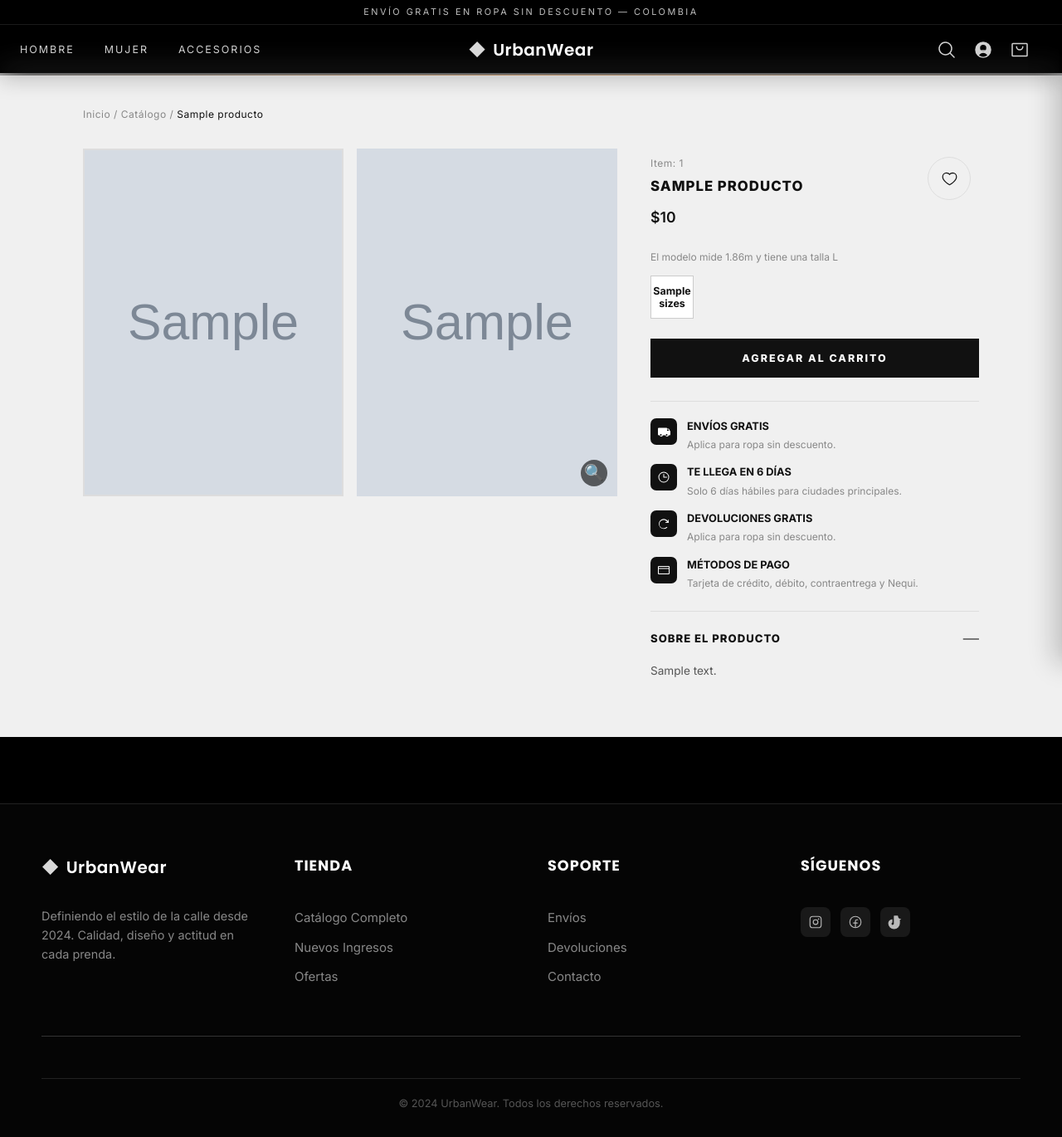
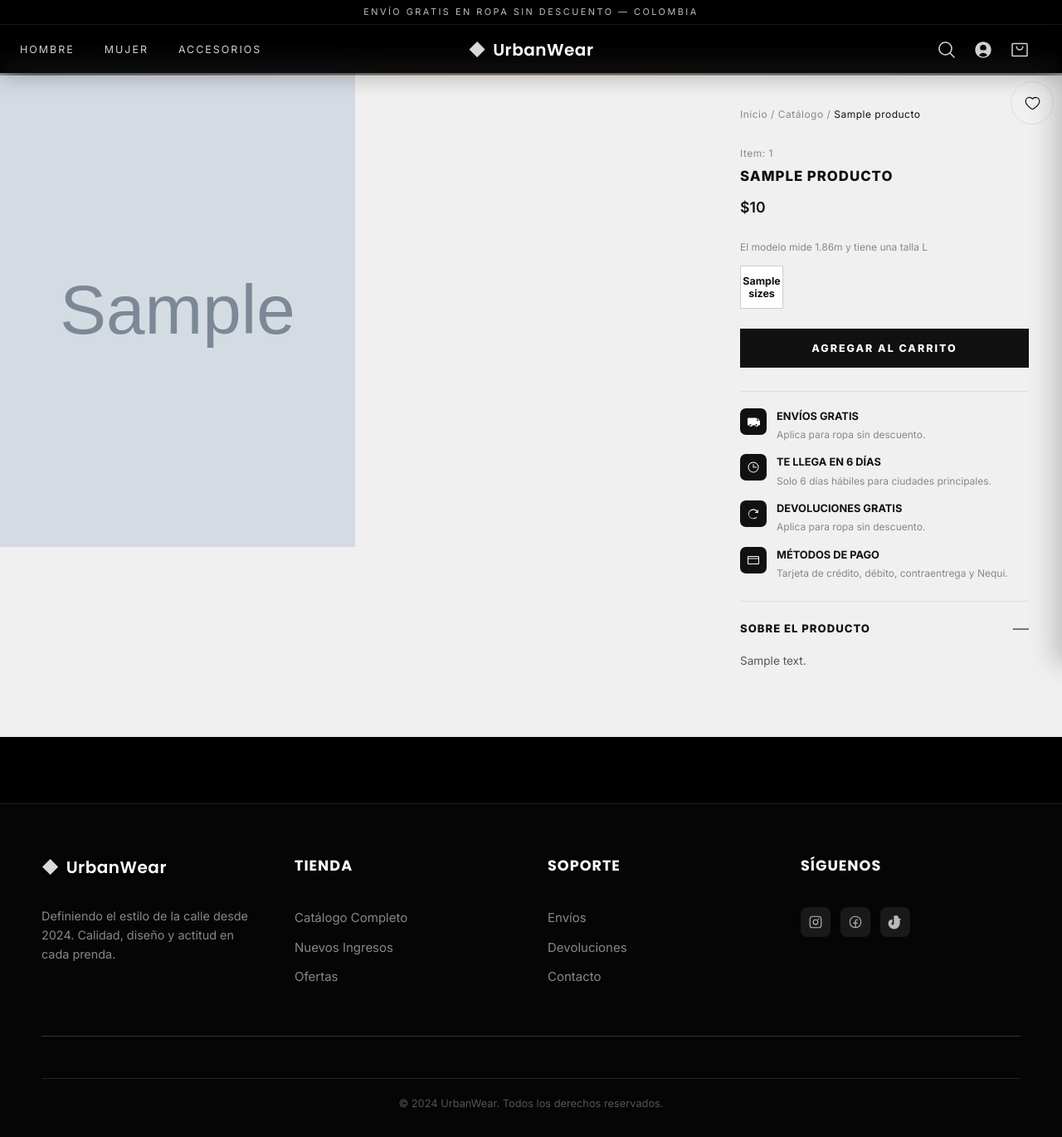
Before and after one commit to tussy-77/UrbanWear, a Flask app: template frontend/templates/public/producto.html in a window 1280 px wide. Shown: the whole page at 83% size. Run offline with Flask 3, Linux system fonts and the light colour scheme; the template is opened without the code that fills it: most values are stand-ins (such as "Sample title", 1, 10 or a date in 2020); grey boxes marked "Sample" are stand-in pictures.

Commit message:
style(productos): mejora visual apartado producto

```diff
--- a/frontend/templates/public/producto.html
+++ b/frontend/templates/public/producto.html
@@ -2,79 +2,44 @@
 {% block title %}UrbanWear — Producto{% endblock %}
 {% block content %}
 
-<div style="background:#f0f0f0; min-height:100vh; padding:40px 0;">
-    <div class="container" style="max-width:1100px;">
+<div style="background:#f0f0f0; min-height:100vh;">
+
+    <!-- Layout principal: imágenes a la izquierda, info a la derecha -->
+    <div style="display:grid; grid-template-columns:1fr 420px; gap:0; align-items:start; min-height:100vh;">
+
+        <!-- ══════════════ COLUMNA IZQUIERDA: GALERÍA ══════════════ -->
+        <div style="display:grid; grid-template-columns:1fr 1fr; gap:4px;">
+
+           {% if producto.images and producto.images|length > 0 %}
+            {% for img in producto.images %}
+            <div style="aspect-ratio:3/4; background:#e0e0e0; overflow:hidden; cursor:zoom-in;"
+            data-index="{{ loop.index0 }}"
+            onclick="abrirZoomModal(+this.dataset.index)">
+             <img src="{{ img.image_src }}"
+             style="width:100%; height:100%; object-fit:cover; display:block;"
+             loading="{{ 'eager' if loop.first else 'lazy' }}">
+        </div>
+            {% endfor %}
+
+                {% elif producto.image_src %}
+        <div style="aspect-ratio:3/4; background:#e0e0e0; overflow:hidden; grid-column:span 2; cursor:zoom-in;"
+         onclick="abrirZoomModal(0)">
+        <img src="{{ producto.image_src }}"
+             style="width:100%; height:100%; object-fit:cover; display:block;">
+        </div>
+        {% endif %}
+
+        </div>
+
+        <!-- ══════════════ COLUMNA DERECHA: INFO ══════════════ -->
+        <div style="position:sticky; top:0; height:100vh; overflow-y:auto; background:#f0f0f0; padding:40px 40px 40px 32px;">
 
             <!-- Breadcrumb -->
-        <p style="font-size:0.75rem; color:#888; margin-bottom:32px; letter-spacing:0.5px;">
+            <p style="font-size:0.75rem; color:#888; margin-bottom:28px; letter-spacing:0.5px;">
                 <a href="/" style="color:#888;">Inicio</a> /
                 <a href="/catalogo" style="color:#888;">Catálogo</a> /
                 <span style="color:#111;">{{ producto.name }}</span>
             </p>
-
-        <div style="display:grid; grid-template-columns:1fr 1fr 420px; gap:16px; align-items:start;">
-
-            <!-- Miniaturas (navegación) -->
-            <div style="position:sticky; top:100px;">
-                <div id="thumbnails-container" style="display:flex; flex-direction:column; gap:8px;">
-                    {% if producto.images %}
-                        {% for img in producto.images %}
-                        <div style="aspect-ratio:3/4; background:#e0e0e0; overflow:hidden; cursor:pointer; border:2px solid #ddd; transition:border 0.2s;"
-                            onclick="cambiarImagenPrincipal(+this.dataset.index)"
-                            class="thumbnail-img"
-                            data-index="{{ loop.index0 }}">
-                            <img src="{{ img.image_src }}"
-                                style="width:100%; height:100%; object-fit:cover;">
-                        </div>
-                        {% endfor %}
-                    {% elif producto.image_src %}
-                        <div style="aspect-ratio:3/4; background:#e0e0e0; overflow:hidden; border:2px solid #111;">
-                            <img src="{{ producto.image_src }}"
-                                style="width:100%; height:100%; object-fit:cover;">
-                        </div>
-                    {% endif %}
-                </div>
-            </div>
-
-            <!-- Imagen principal (grande) con navegación -->
-            <div style="position:sticky; top:100px;">
-                <div style="aspect-ratio:3/4; background:#e0e0e0; overflow:hidden; position:relative; cursor:zoom-in;" id="main-image-container" onclick="abrirZoomModal()">
-                    <img id="main-product-image"
-                        src="{% if producto.images %}{{ producto.images[0].image_src }}{% else %}{{ producto.image_src }}{% endif %}"
-                        style="width:100%; height:100%; object-fit:cover; object-position:center top;">
-
-                    <!-- Indicador de zoom (lupa) -->
-                    <div style="position:absolute; bottom:12px; right:12px; background:rgba(0,0,0,0.6); color:white; width:32px; height:32px; border-radius:50%; display:flex; align-items:center; justify-content:center; font-size:1.2rem;">
-                        🔍
-                    </div>
-
-                    <!-- Controles de navegación (solo si hay múltiples imágenes) -->
-                    {% if producto.images and producto.images|length > 1 %}
-                    <button onclick="imagenAnterior()"
-                        style="position:absolute; left:10px; top:50%; transform:translateY(-50%); background:rgba(0,0,0,0.5); border:none; color:white; width:40px; height:40px; border-radius:50%; cursor:pointer; font-size:1.2rem; display:flex; align-items:center; justify-content:center; transition:background 0.2s;"
-                        onmouseover="this.style.background='rgba(0,0,0,0.7)'" onmouseout="this.style.background='rgba(0,0,0,0.5)'">
-                        ‹
-                    </button>
-                    <button onclick="imagenSiguiente()"
-                        style="position:absolute; right:10px; top:50%; transform:translateY(-50%); background:rgba(0,0,0,0.5); border:none; color:white; width:40px; height:40px; border-radius:50%; cursor:pointer; font-size:1.2rem; display:flex; align-items:center; justify-content:center; transition:background 0.2s;"
-                        onmouseover="this.style.background='rgba(0,0,0,0.7)'" onmouseout="this.style.background='rgba(0,0,0,0.5)'">
-                        ›
-                    </button>
-
-                    <!-- Indicadores de progreso -->
-                    <div style="position:absolute; bottom:12px; left:50%; transform:translateX(-50%); display:flex; gap:6px;">
-                        {% for img in producto.images %}
-                        <div class="image-indicator" data-index="{{ loop.index0 }}"
-                            style="width:8px; height:8px; border-radius:50%; background:rgba(255,255,255,0.5); cursor:pointer; transition:background 0.2s;"
-                            onclick="cambiarImagenPrincipal(+this.dataset.index)"></div>
-                        {% endfor %}
-                    </div>
-                    {% endif %}
-                </div>
-            </div>
-
-            <!-- Info del producto -->
-            <div style="padding:8px 0 0 24px; position:sticky; top:100px;">
 
             {% if producto.item_number %}
             <p style="font-size:0.75rem; color:#888; margin-bottom:8px; letter-spacing:0.5px;">
@@ -100,9 +65,7 @@
             <!-- Tallas -->
             {% if producto.sizes %}
             <div style="margin-bottom:24px;">
-                    <div style="display:flex; justify-content:space-between; align-items:center; margin-bottom:12px;">
-                        <p style="font-size:0.75rem; color:#888; margin:0;">El modelo mide 1.86m y tiene una talla L</p>
-                    </div>
+                <p style="font-size:0.75rem; color:#888; margin:0 0 12px;">El modelo mide 1.86m y tiene una talla L</p>
                 <div style="display:flex; gap:8px; flex-wrap:wrap;" id="tallas-container">
                     {% for talla in producto.sizes.split(',') %}
                     <button onclick="seleccionarTalla(this, this.dataset.talla)"
@@ -195,9 +158,8 @@
             </div>
             {% endif %}
 
-            </div>
-        </div>
-    </div>
+        </div><!-- fin columna derecha -->
+    </div><!-- fin grid principal -->
 </div>
 
 <!-- Modal de Zoom -->
```
Lines whose indentation alone changed are shown as unchanged.
